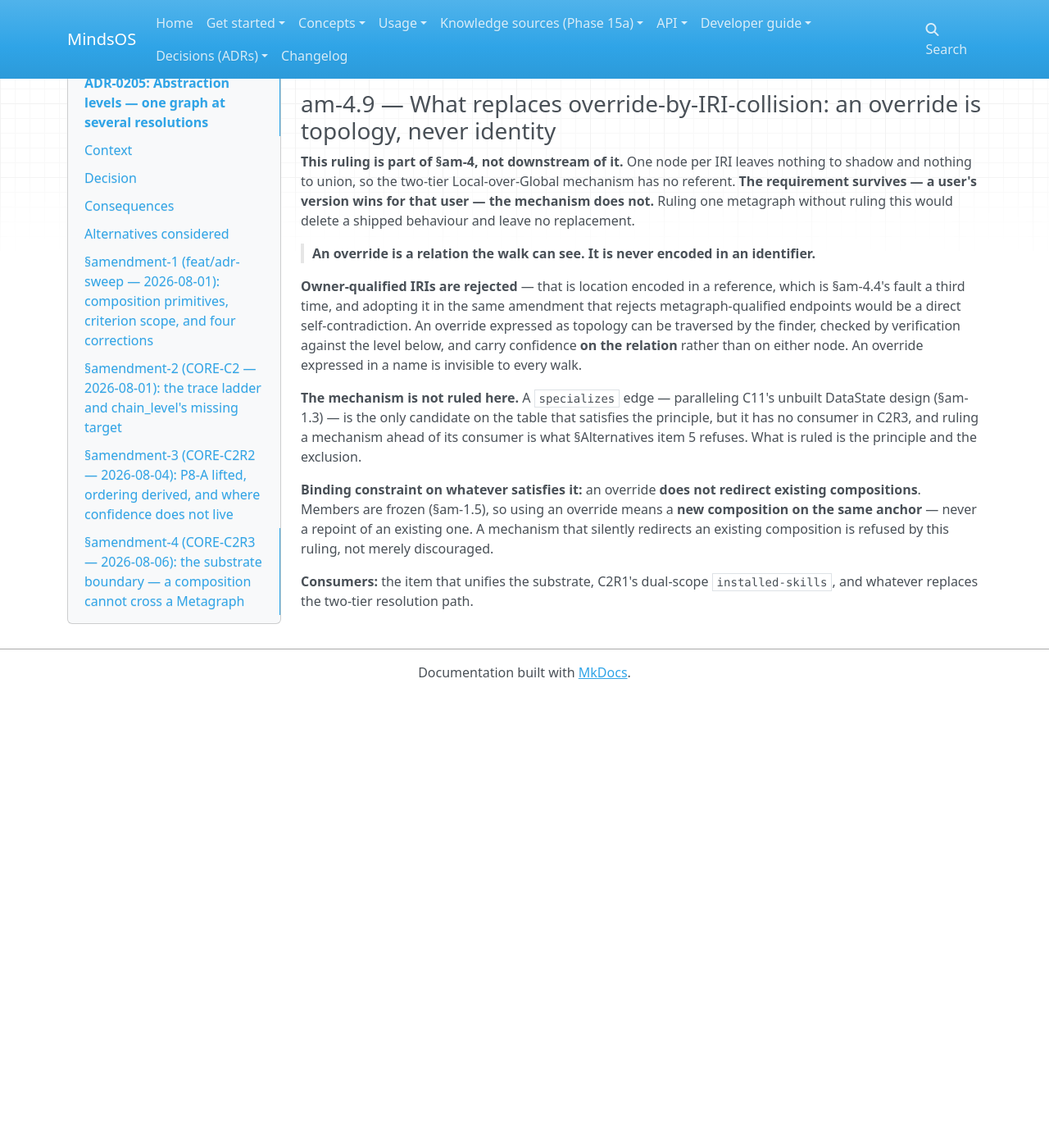
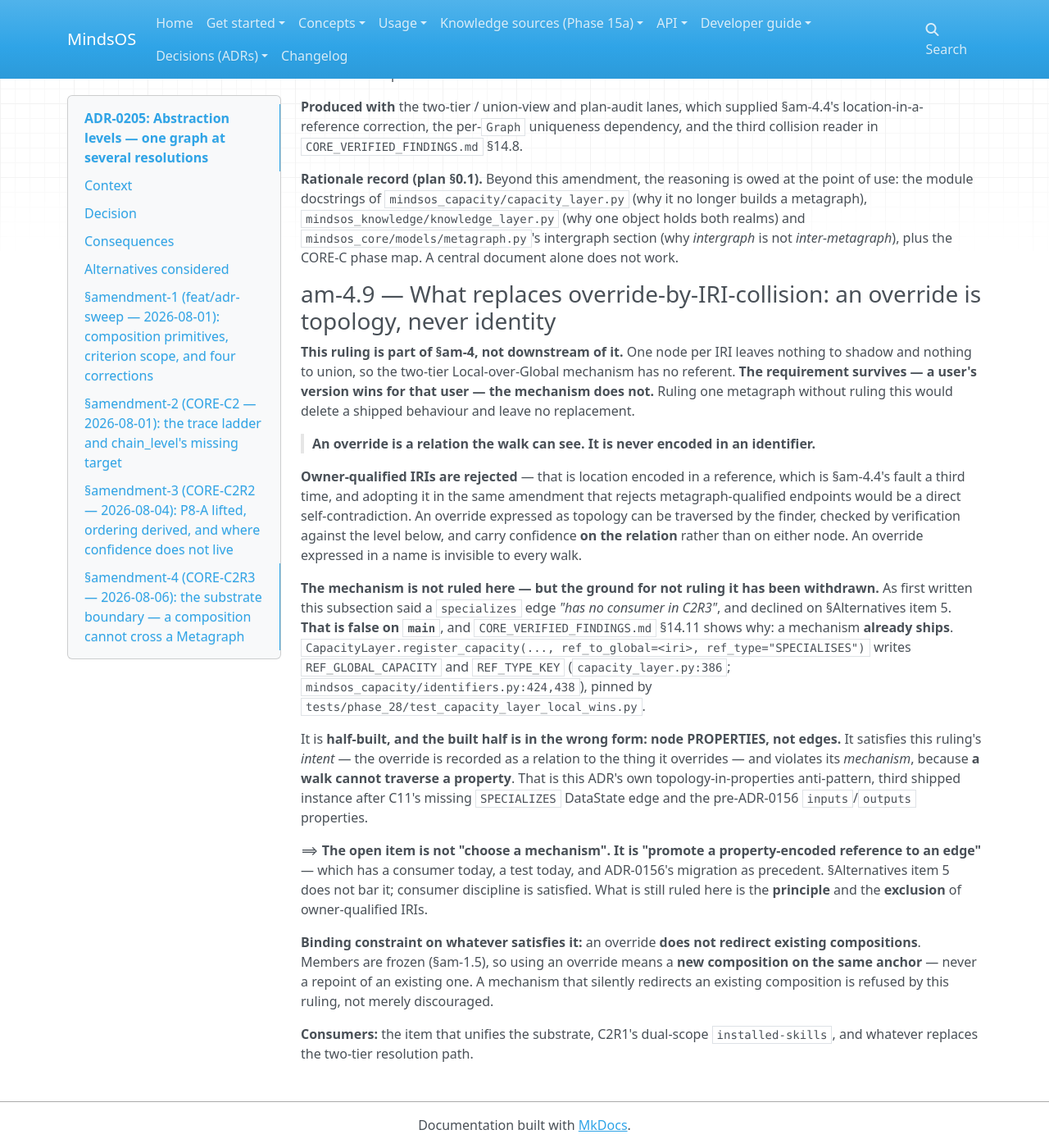
Before and after one commit to halvim/mindsos, an MkDocs documentation site: the page built from docs/decisions/adr/0205-abstraction-levels.md, in a window 1280 px wide and 1400 px high, scrolled down 20781 px. Shown: the whole window at 82% size. Built offline with MkDocs 1.6.1, drawn with Linux system fonts in a browser that asks for light colours; nearby versions of some CDN libraries; before the commit the page ends 21629 px from its top, so only the background shows below that; some of the changed text lies outside the part shown.

Commit message:
docs(core): file core-substrate-unification; am-4.9's no-consumer ground withdrawn; am-4.7 gains its two missing measurements; DR G8 re-aimed at specialisation (#139)

```diff
--- a/docs/decisions/adr/0205-abstraction-levels.md
+++ b/docs/decisions/adr/0205-abstraction-levels.md
@@ -914,7 +914,19 @@
    supply the KnowledgeLayer's metagraph. `_capacity_index` is keyed by `metagraph_id`
    (`capacity_layer.py:171`) and collapses to a single key.
 
-4. **Role and graph-id collision — NONE. Verified, no work.** Capacity roles are namespaced:
+   ✅ **Cheaper than priced, verified.** The injection seam **already exists on both sides for
+   Global**: `CapacityLayer.__init__` takes `global_metagraph=` (`capacity_layer.py:134`, used
+   verbatim at `:166`) and `KnowledgeLayer.bootstrap()` ends
+   `cls(global_metagraph=global_mg, id_strategy=strategy)` (`knowledge_layer.py:204`).
+   **Sharing one Global metagraph is boot wiring, not a core change.** **Local has no such
+   seam** — `create_local(user_id)` is internal on both layers — **and that is the real work.**
+   (`CORE_VERIFIED_FINDINGS.md` §14.11.)
+
+4. **Role and graph-id collision — NONE, and the closed role-set is not even a check.**
+   Roles are **ensured, not gated**: `_GLOBAL_NAMED_ROLES` / `_LOCAL_NAMED_ROLES` drive
+   `kahn_sort` *ensure* loops and `UnknownRoleError` is a `schema_for_role` **lookup miss**, not
+   an add-time refusal — so nothing rejects an unknown role on a `Metagraph`
+   (`CORE_VERIFIED_FINDINGS.md` §14.11). Capacity roles are namespaced:
    `capacity:datastates` and `capacity:<category>` (`mindsos_capacity/identifiers.py:64,67`).
    L2 roles are bare names (`ontology`, `lexicon`, `learned-pipelines`, …). No overlap; the
    nearest pair is L2's `capacity-state` / `capacity-gaps`, hyphen not colon.
@@ -988,10 +1000,25 @@
 carry confidence **on the relation** rather than on either node. An override expressed in a name
 is invisible to every walk.
 
-**The mechanism is not ruled here.** A `specializes` edge — paralleling C11's unbuilt DataState
-design (§am-1.3) — is the only candidate on the table that satisfies the principle, but it has no
-consumer in C2R3, and ruling a mechanism ahead of its consumer is what §Alternatives item 5
-refuses. What is ruled is the principle and the exclusion.
+**The mechanism is not ruled here — but the ground for not ruling it has been withdrawn.**
+As first written this subsection said a `specializes` edge *"has no consumer in C2R3"*, and
+declined on §Alternatives item 5. **That is false on `main`**, and
+`CORE_VERIFIED_FINDINGS.md` §14.11 shows why: a mechanism **already ships**.
+`CapacityLayer.register_capacity(..., ref_to_global=<iri>, ref_type="SPECIALISES")` writes
+`REF_GLOBAL_CAPACITY` and `REF_TYPE_KEY` (`capacity_layer.py:386`;
+`mindsos_capacity/identifiers.py:424,438`), pinned by
+`tests/phase_28/test_capacity_layer_local_wins.py`.
+
+It is **half-built, and the built half is in the wrong form: node PROPERTIES, not edges.** It
+satisfies this ruling's *intent* — the override is recorded as a relation to the thing it
+overrides — and violates its *mechanism*, because **a walk cannot traverse a property**. That is
+this ADR's own topology-in-properties anti-pattern, third shipped instance after C11's missing
+`SPECIALIZES` DataState edge and the pre-ADR-0156 `inputs`/`outputs` properties.
+
+⟹ **The open item is not "choose a mechanism". It is "promote a property-encoded reference to
+an edge"** — which has a consumer today, a test today, and ADR-0156's migration as precedent.
+§Alternatives item 5 does not bar it; consumer discipline is satisfied. What is still ruled here
+is the **principle** and the **exclusion** of owner-qualified IRIs.
 
 **Binding constraint on whatever satisfies it:** an override **does not redirect existing
 compositions**. Members are frozen (§am-1.5), so using an override means a **new composition on
```
Also changed, not shown: confirmation_docs/DECISION_RECORDS_V0_SLICE_PLAN.md (+33 -0 lines), STATE.json.
